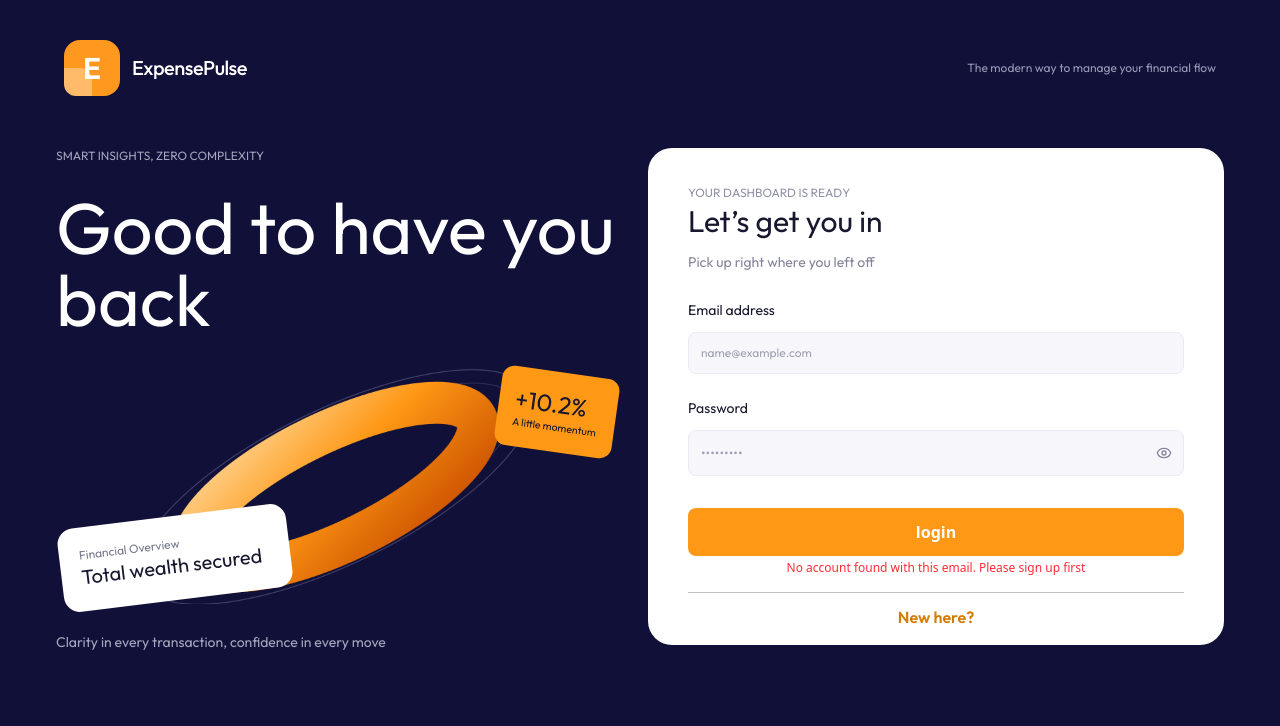
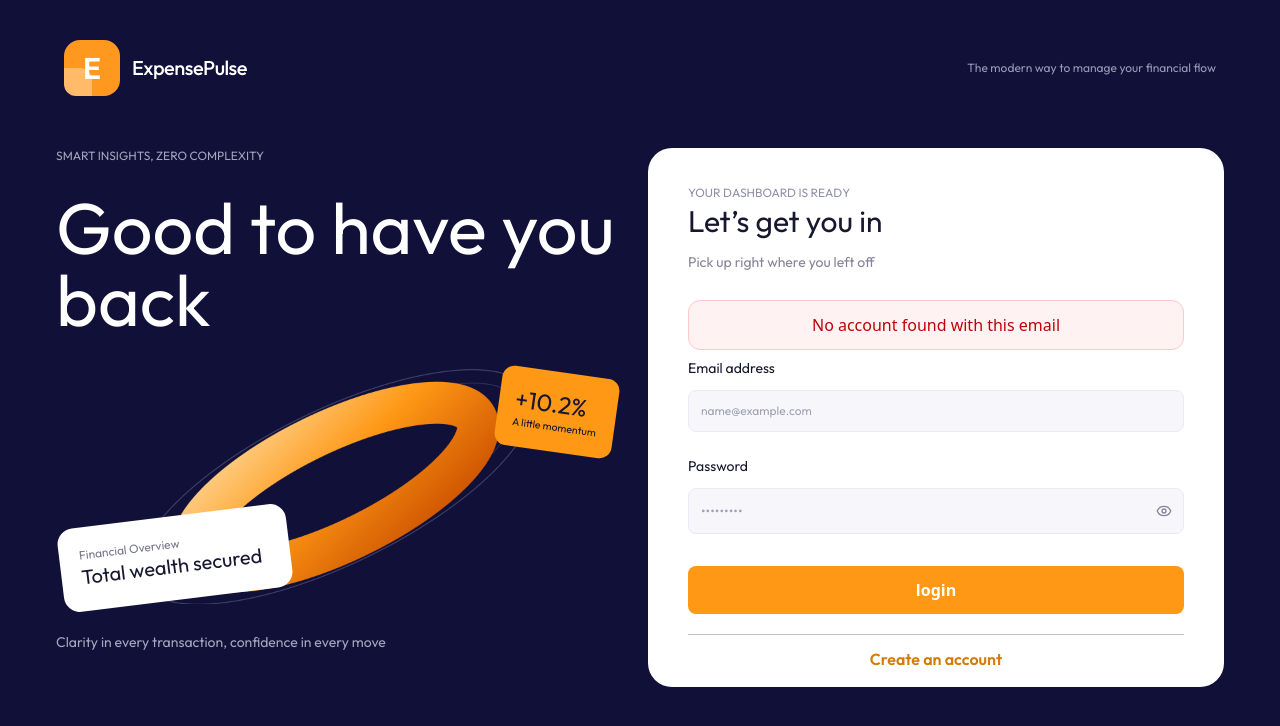
Before and after one commit to jana345646/expense_pulse, a Next.js app: page /login in a window 1280 px wide. Both pictures are taken after typing "name@example.com", "Sample123" into the empty fields and a click on the button "login". Shown: the top 726 px of the page. Built offline with nearby package versions, Linux system fonts and the light colour scheme.

Commit message:
adjust login form layout

```diff
--- a/package.json
+++ b/package.json
@@ -11,7 +11,7 @@
   "dependencies": {
     "@hookform/resolvers": "^6.0.0",
     "lucide-react": "^1.61.0",
-    "next": "16.4.2",
+    "next": "^16.4.6",
     "react": "19.3.0",
     "react-dom": "19.3.0",
     "react-hook-form": "^7.90.0",
--- a/src/app/(authenticationPages)/login/page.tsx
+++ b/src/app/(authenticationPages)/login/page.tsx
@@ -156,6 +156,15 @@ export default function Login() {
           onSubmit={handleSubmit(onSubmit)}
           noValidate
         >
+          {errors.root && (
+            <span
+              role="alert"
+              className="text-center text-md mb-2 rounded-xl border border-red-200 bg-red-50 text-red-700 py-3"
+            >
+              No account found with this email
+            </span>
+          )}
+
           <label
             // htmlfor and id to connect the label with the input as when the user clicksa on the label the cursor will be displayed inside the input
 
@@ -223,19 +232,13 @@ export default function Login() {
             )}
           </button>
 
-          {errors.root && (
-            <p className="text-red-500 text-xs text-center">
-              {errors.root.message}
-            </p>
-          )}
-
           <div className="flex flex-col items-center gap-3 my-4">
             <div className="w-full h-[1px] bg-[#C4C0C0]"></div>
             <Link
               className="font-outfit font-bold text-md text-[#D47B06] cursor-pointer"
               href={"/signup"}
             >
-              New here?
+              Create an account
             </Link>
           </div>
         </form>
--- a/src/app/layout.tsx
+++ b/src/app/layout.tsx
@@ -36,6 +36,12 @@ export default function RootLayout({
 }) {
   return (
     <html lang="en">
+      <head>
+        <meta
+          name="viewport"
+          content="width=device-width , initial-scale=1.0"
+        ></meta>
+      </head>
       <body className={`${outfit.variable} ${poppins.variable} antialiased`}>
         {children}
       </body>
--- a/src/components/Sidebar.tsx
+++ b/src/components/Sidebar.tsx
@@ -103,7 +103,7 @@ export default function Sidebar() {
 
       <Link
         href={"/login"}
-        className=" mt-64 pl-12 flex gap-7 items-center"
+        className=" mt-64 pl-12 flex gap-3 items-center"
         onClick={logout}
       >
         <LogOut className="w-6 h-6 text-[#FE981E]" />
--- a/src/stores/useAuthStore.ts
+++ b/src/stores/useAuthStore.ts
@@ -58,7 +58,7 @@ export const useAuthStore = create<AuthState>()(
           set({ isAuthenticated: false });
           return {
             success: false,
-            error: "No account found with this email. Please sign up first",
+            error: "No account found with this email. ",
           };
         }
       },
```
Also changed, not shown: 1 other file (tests, documents, lock files or other folders).
